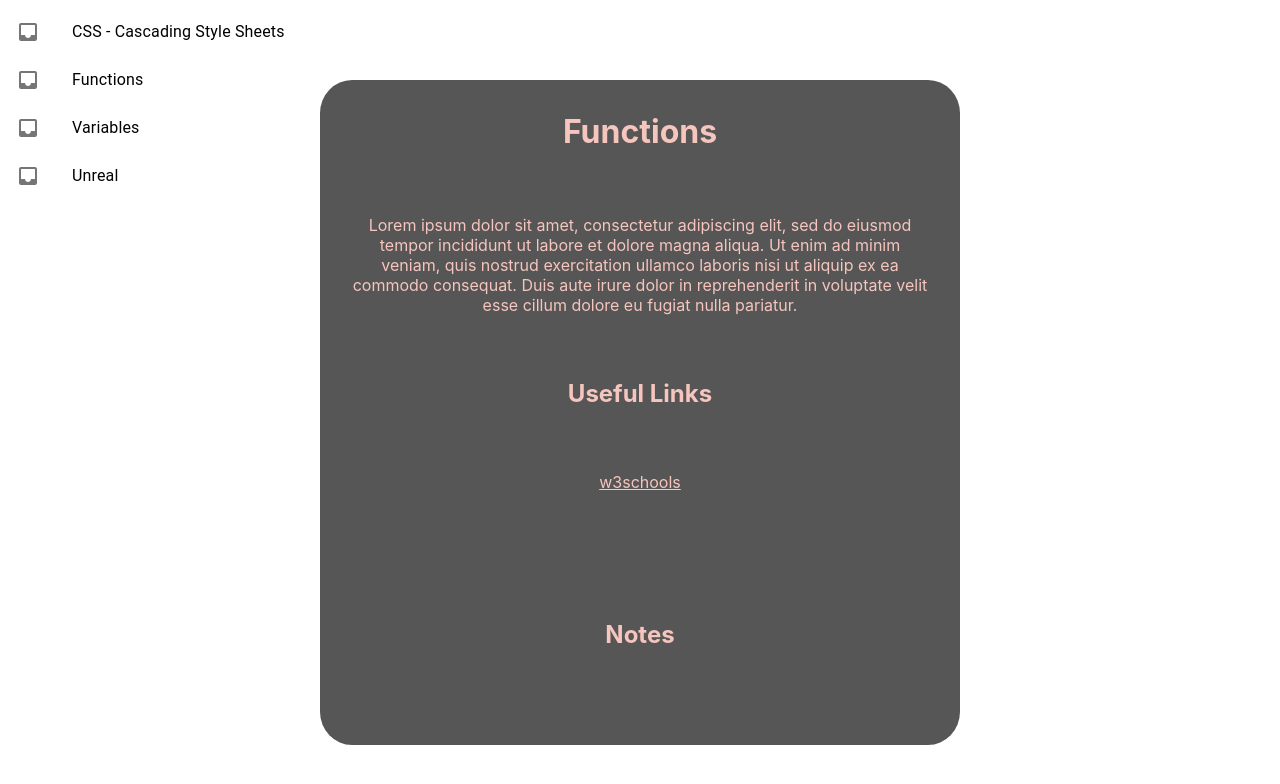
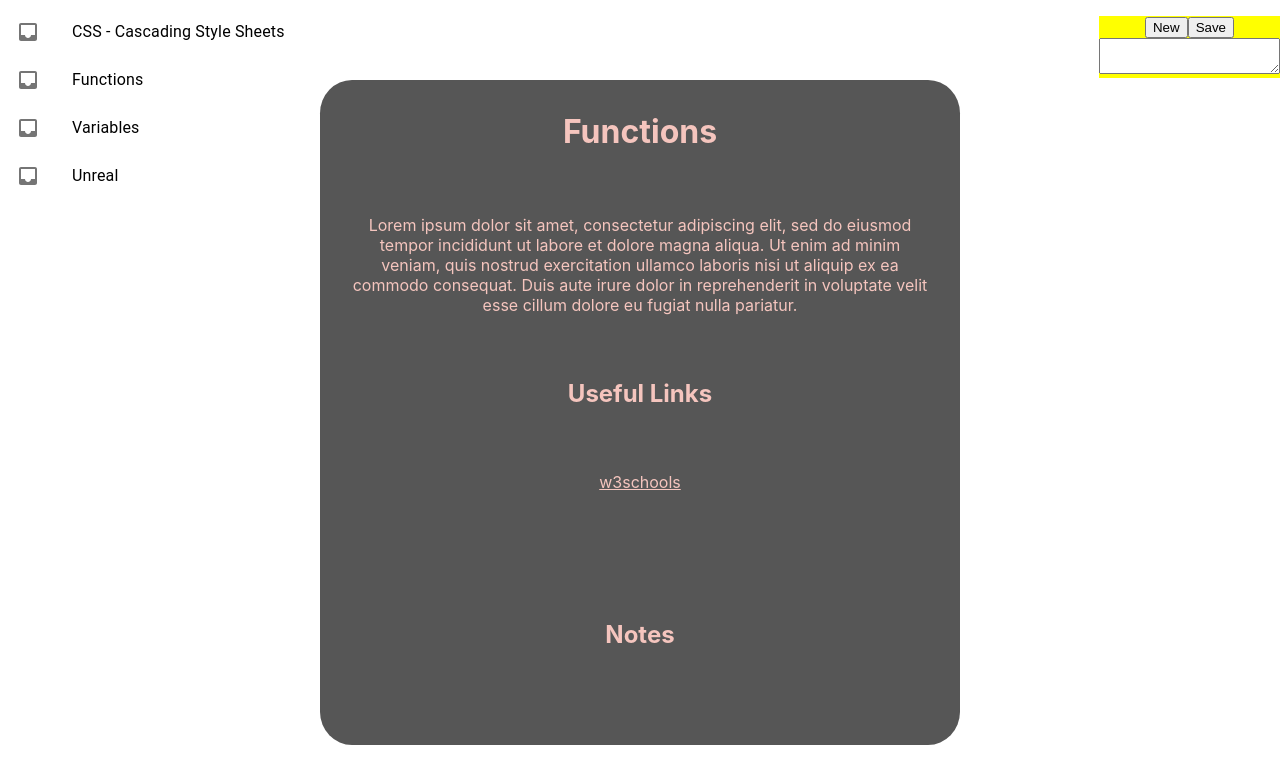
Before and after one commit to SchoolOfCode/bc14_w7_project-frontend-room-26-react-rangers, a React (Create React App) app in the folder react-rangers/: page / in a window 1280 px wide. Shown: the top 784 px of the page. Built offline with nearby package versions, Linux system fonts and the light colour scheme; no server answers.

Commit message:
latest edit

```diff
--- a/react-rangers/src/components/App/App.js
+++ b/react-rangers/src/components/App/App.js
@@ -1,6 +1,7 @@
 import React, { useState } from 'react';
 import './App.css';
 import LessonCard from '../LessonCard';
+import Notepad from '../Notes';
 
 import NavBar from '../NavBar';
 import { SOCdata } from '../../SOCdata';
@@ -30,6 +31,7 @@ function App() {
       <NavBar functionality={handleClick} />
         {renderComponent()}
       <MotivationalApi />
+      <Notepad />
     </div>
 
   );
```
